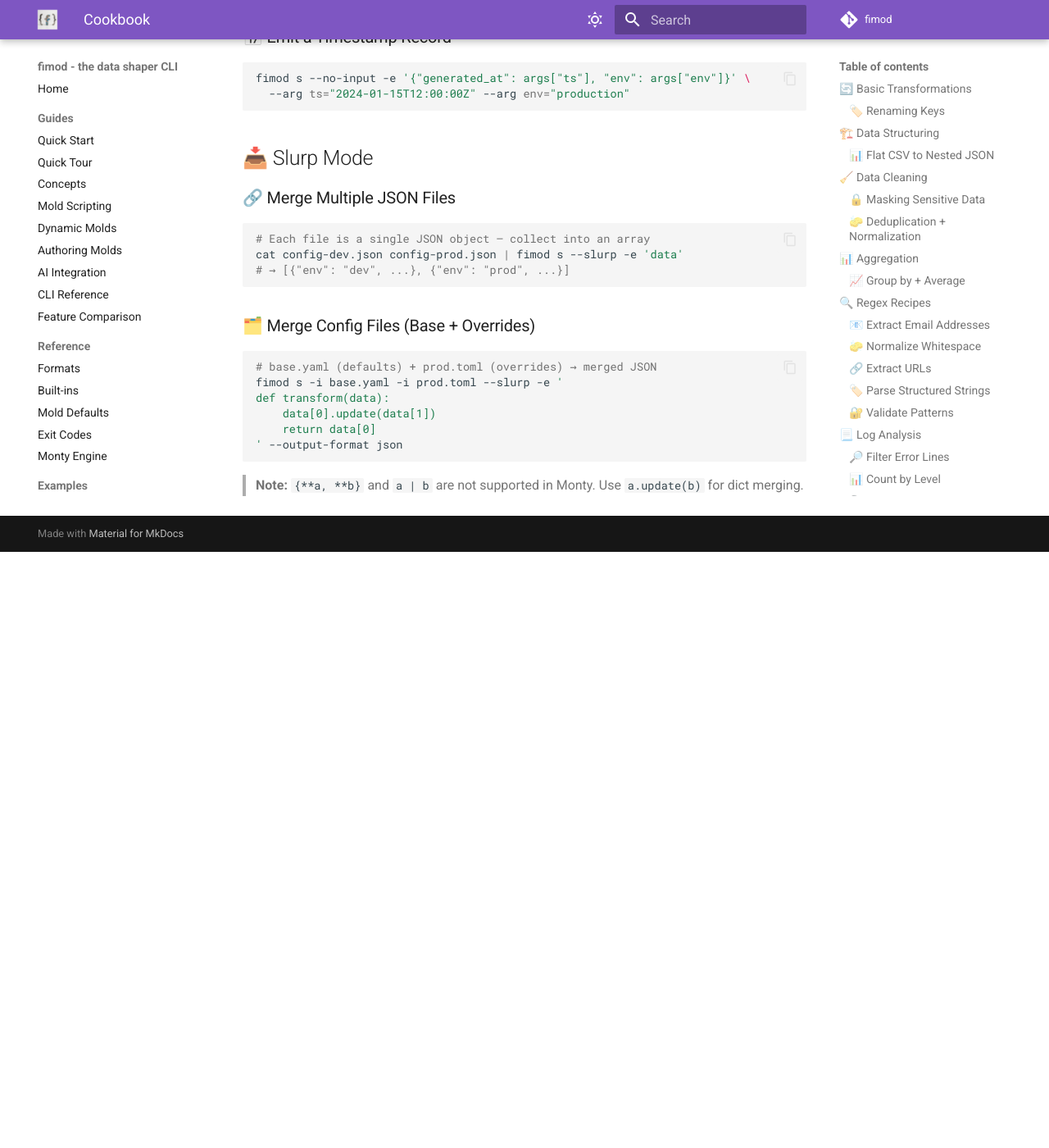
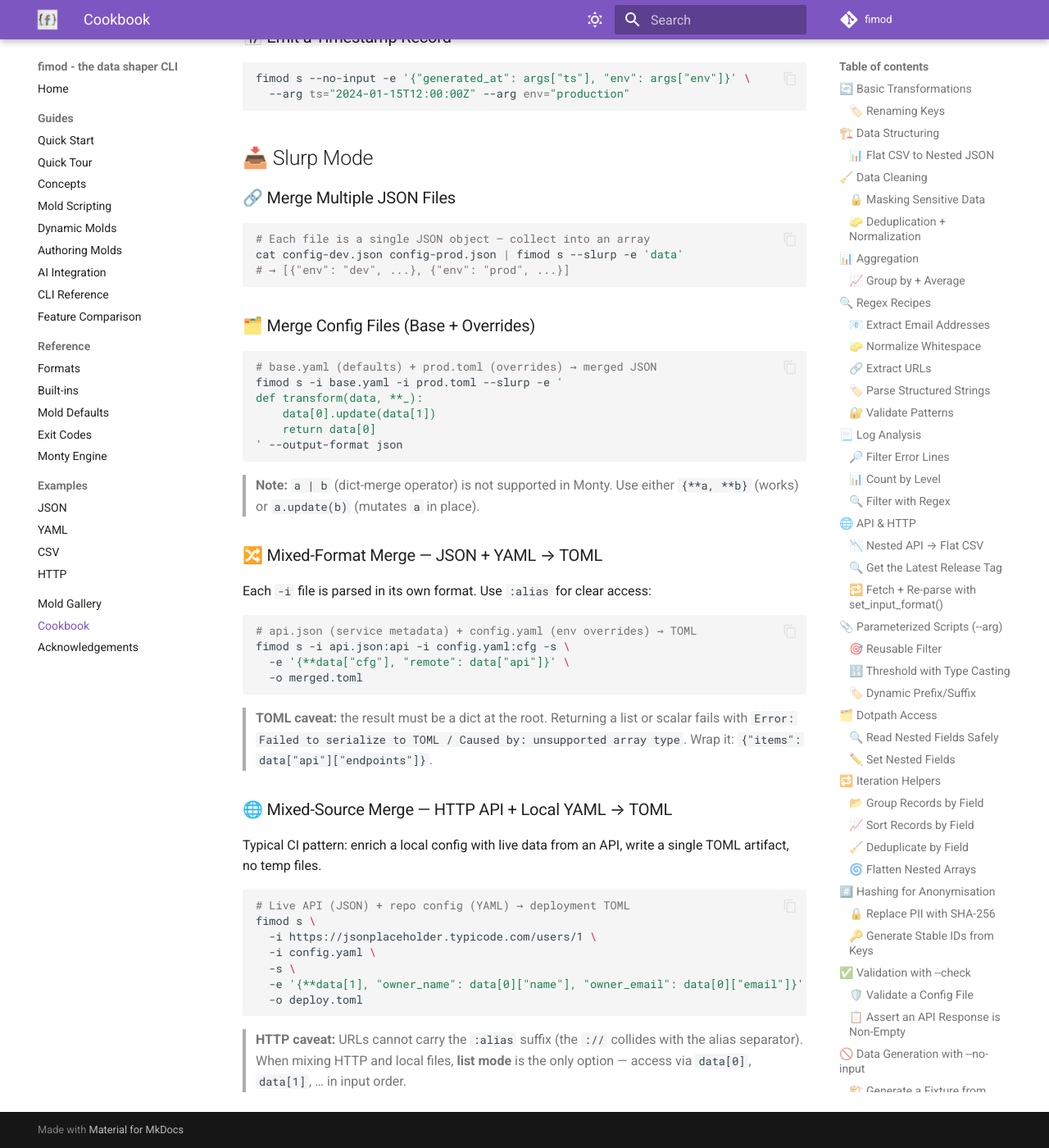
Before and after one commit to pytgaen/fimod, an MkDocs documentation site: the page built from docs/cookbook.md, in a window 1280 px wide and 1400 px high, scrolled down 8393 px. Shown: the whole window at 82% size. Built offline with MkDocs 1.6.1 and Material for MkDocs 9.7.7, drawn with Linux system fonts in a browser that asks for light colours; comment, search, counter and statistics services are not loaded; before the commit the page ends 9066 px from its top, so only the background shows below that.

Commit message:
docs: fix docs + prepare 0.7.1

````diff
--- a/docs/cookbook.md
+++ b/docs/cookbook.md
@@ -436,10 +436,39 @@ cat config-dev.json config-prod.json | fimod s --slurp -e 'data'
 ```bash
 # base.yaml (defaults) + prod.toml (overrides) → merged JSON
 fimod s -i base.yaml -i prod.toml --slurp -e '
-def transform(data):
+def transform(data, **_):
     data[0].update(data[1])
     return data[0]
 ' --output-format json
 ```
 
-> **Note:** `{**a, **b}` and `a | b` are not supported in Monty. Use `a.update(b)` for dict merging.
+> **Note:** `a | b` (dict-merge operator) is not supported in Monty. Use either `{**a, **b}` (works) or `a.update(b)` (mutates `a` in place).
+
+### 🔀 Mixed-Format Merge — JSON + YAML → TOML
+
+Each `-i` file is parsed in its own format. Use `:alias` for clear access:
+
+```bash
+# api.json (service metadata) + config.yaml (env overrides) → TOML
+fimod s -i api.json:api -i config.yaml:cfg -s \
+  -e '{**data["cfg"], "remote": data["api"]}' \
+  -o merged.toml
+```
+
+> **TOML caveat:** the result must be a dict at the root. Returning a list or scalar fails with `Error: Failed to serialize to TOML / Caused by: unsupported array type`. Wrap it: `{"items": data["api"]["endpoints"]}`.
+
+### 🌐 Mixed-Source Merge — HTTP API + Local YAML → TOML
+
+Typical CI pattern: enrich a local config with live data from an API, write a single TOML artifact, no temp files.
+
+```bash
+# Live API (JSON) + repo config (YAML) → deployment TOML
+fimod s \
+  -i https://jsonplaceholder.typicode.com/users/1 \
+  -i config.yaml \
+  -s \
+  -e '{**data[1], "owner_name": data[0]["name"], "owner_email": data[0]["email"]}' \
+  -o deploy.toml
+```
+
+> **HTTP caveat:** URLs cannot carry the `:alias` suffix (the `://` collides with the alias separator). When mixing HTTP and local files, **list mode** is the only option — access via `data[0]`, `data[1]`, … in input order.
--- a/docs/examples/http.md
+++ b/docs/examples/http.md
@@ -108,3 +108,9 @@ fimod s -i https://jsonplaceholder.typicode.com/todos/1 \
 ```json
 {"id": 1, "done": false}
 ```
+
+---
+
+## Combine an HTTP response with a local config
+
+A live API plus a YAML/JSON/TOML file from disk can be merged in one command via multi-file slurp (`-s` with two or more `-i`). URLs cannot carry the `:alias` suffix, so list mode (`data[0]`, `data[1]`, …) is required when an URL is in the mix. See the [Cookbook → Mixed-Source Merge](../cookbook.md#-mixed-source-merge--http-api--local-yaml--toml) recipe.
--- a/docs/examples/yaml.md
+++ b/docs/examples/yaml.md
@@ -109,3 +109,9 @@ name,age
 Alice,30
 Bob,25
 ```
+
+---
+
+## Mix YAML with another format in one pipeline
+
+YAML cohabits naturally with JSON, TOML, CSV, and HTTP responses via multi-file slurp (`-s` with two or more `-i`). See the [Cookbook → Mixed-Format Merge](../cookbook.md#-mixed-format-merge--json--yaml--toml) recipes.
````
Also changed, not shown: README.md (+6 -2 lines), docs/guides/cli-reference.md (+1 -0 lines), notes/todo-0.8.0.md (added, +209 -0 lines).
